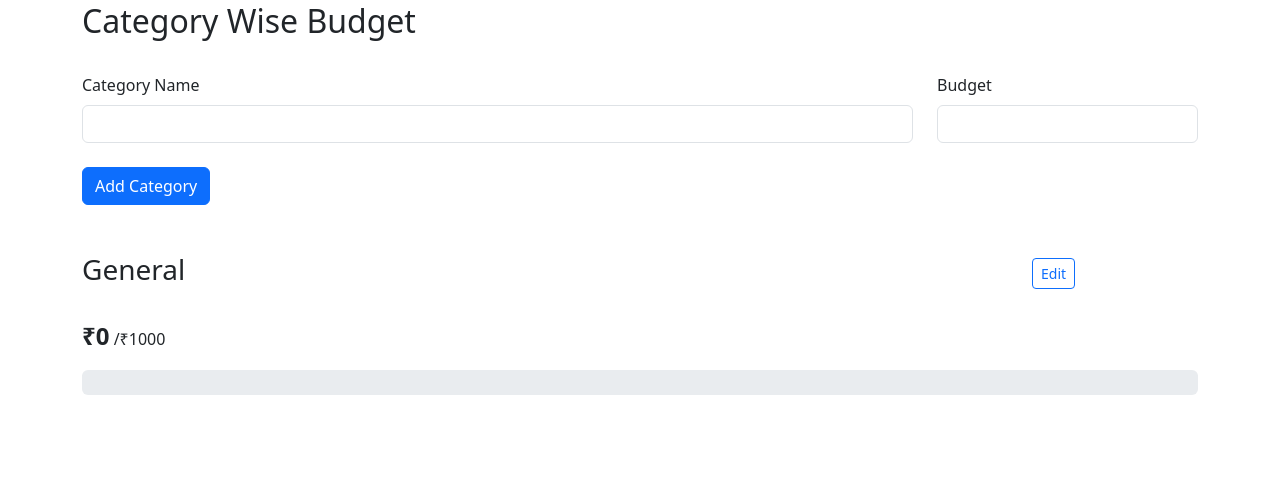
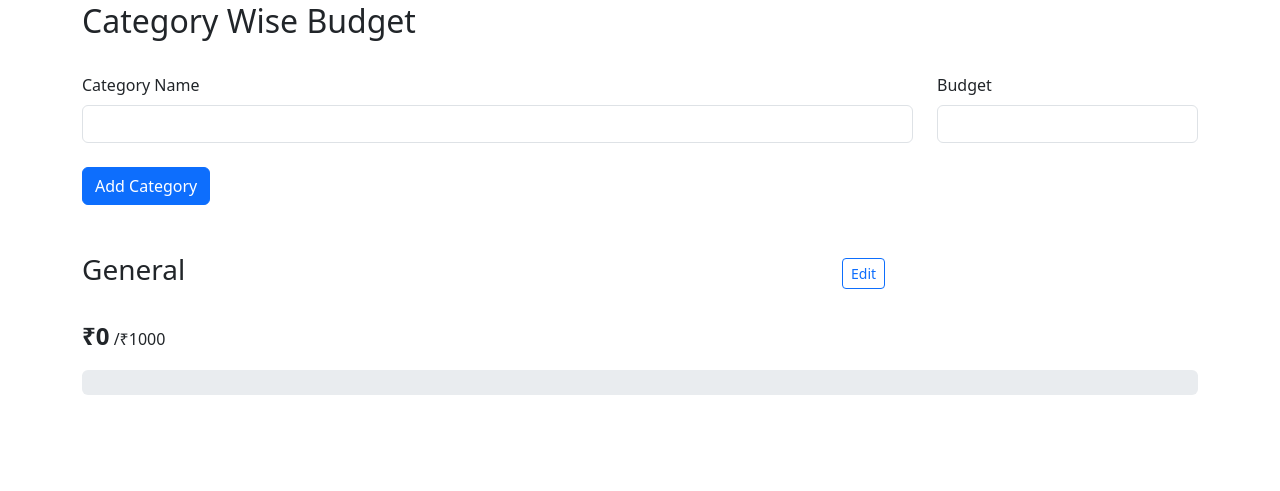
Before and after one commit to Swaraj-Mori/Broke-Check, a Flask app: page /budget in a window 1280 px wide. Shown: the part 388-879 px from the top of the page. Run offline with Flask 3, Linux system fonts and the light colour scheme; the visitor is signed in with stand-in values (Sample User, id 1); data that the repository does not hold is empty; some libraries are stand-ins or nearby versions.

Commit message:
Update budget.html

```diff
--- a/website/templates/budget.html
+++ b/website/templates/budget.html
@@ -85,12 +85,12 @@
 <br/>
 <br/>
 <div class="row align-items-center">
-    <div class="col-10"><h3>{{ category }}</h3></div>
-    <div class="col-1">
+    <div class="col-8"><h3>{{ category }}</h3></div>
+    <div class="col-2">
         <button type="button" class="btn btn-sm btn-outline-primary" data-toggle="modal" data-target="#editCategory{{ category }}">Edit</button>
     </div>
     {% if category != "General" %}
-    <div class="col-1">
+    <div class="col-2">
         <button type="button" class="close fs-2" title="Delete category" onClick='deleteCategory({{ category|tojson }})'>
             <span aria-hidden="true">&times;</span>
         </button>
```
